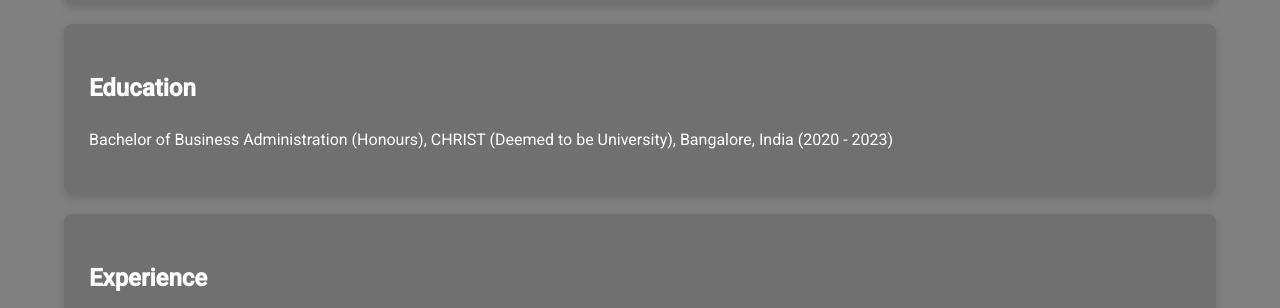
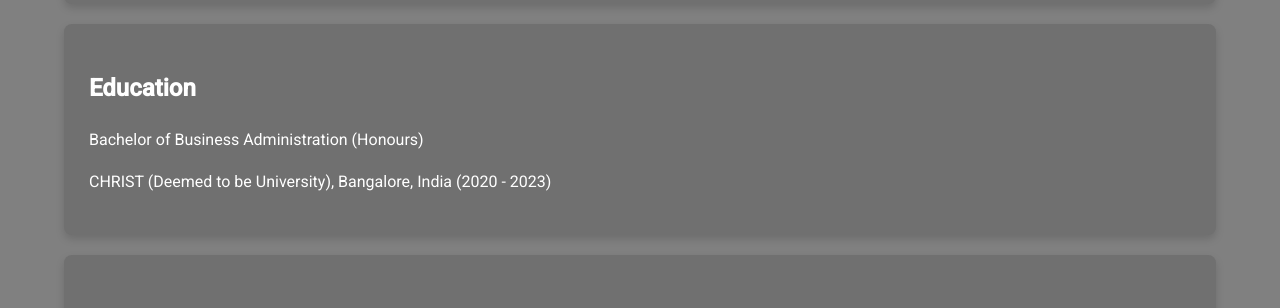
Before and after one commit to Rohan-Reddy-T/Rohanreddy, a plain HTML site: page index.html in a window 1280 px wide. Shown: the part 630-938 px from the top of the page. Drawn offline with Linux system fonts and the light colour scheme.

Commit message:
index.html

```diff
--- a/index.html
+++ b/index.html
@@ -170,7 +170,8 @@
 
     <div class="content-section" id="education">
         <h2>Education</h2>
-        <p>Bachelor of Business Administration (Honours), CHRIST (Deemed to be University), Bangalore, India (2020 - 2023)</p>
+        <p>Bachelor of Business Administration (Honours)</p>
+        <p>CHRIST (Deemed to be University), Bangalore, India (2020 - 2023)</p>
     </div>
 
     <div class="content-section" id="experience">
@@ -211,7 +212,7 @@
 
     <div class="content-section" id="skills">
         <h2>Skills</h2>
-        <p>Tableau, SQL, Power BI, SPSS IBM Statistics, MS Office Suite, Dashboards, Excel, PPT</p>
+        <p>SQL, Power BI, Tableau, MS Excel, Dashboards, PPT, Research</p>
     </div>
 
     <div class="content-section" id="contact">
```
